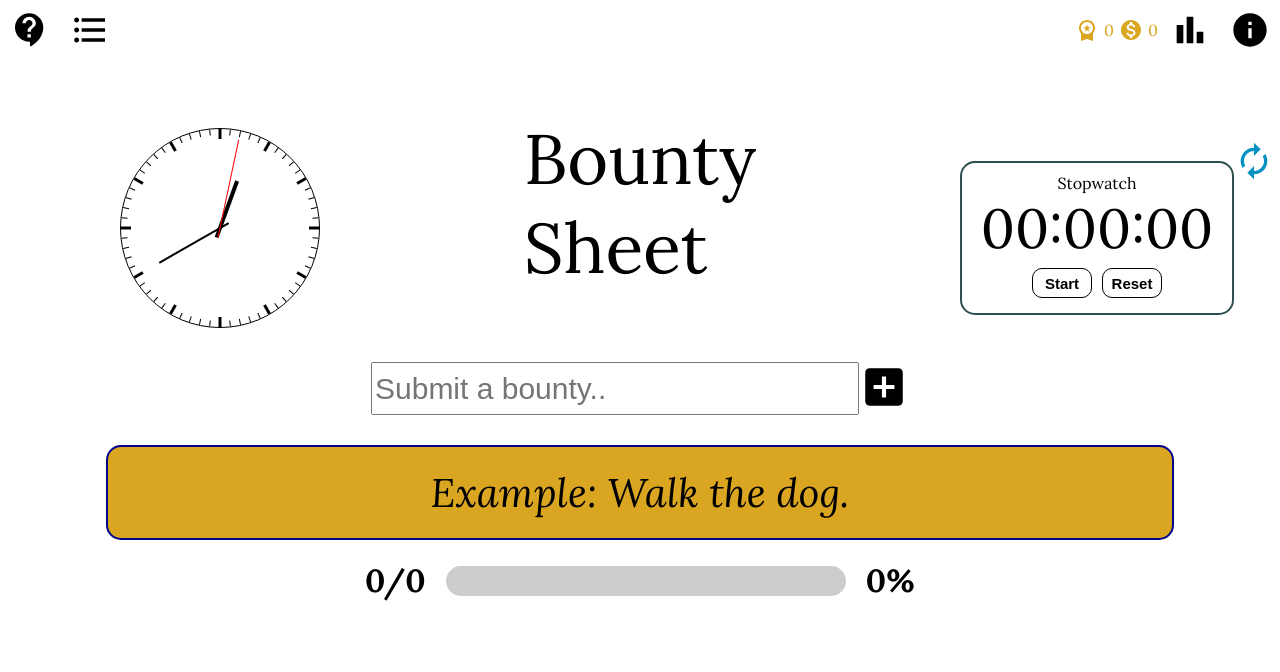
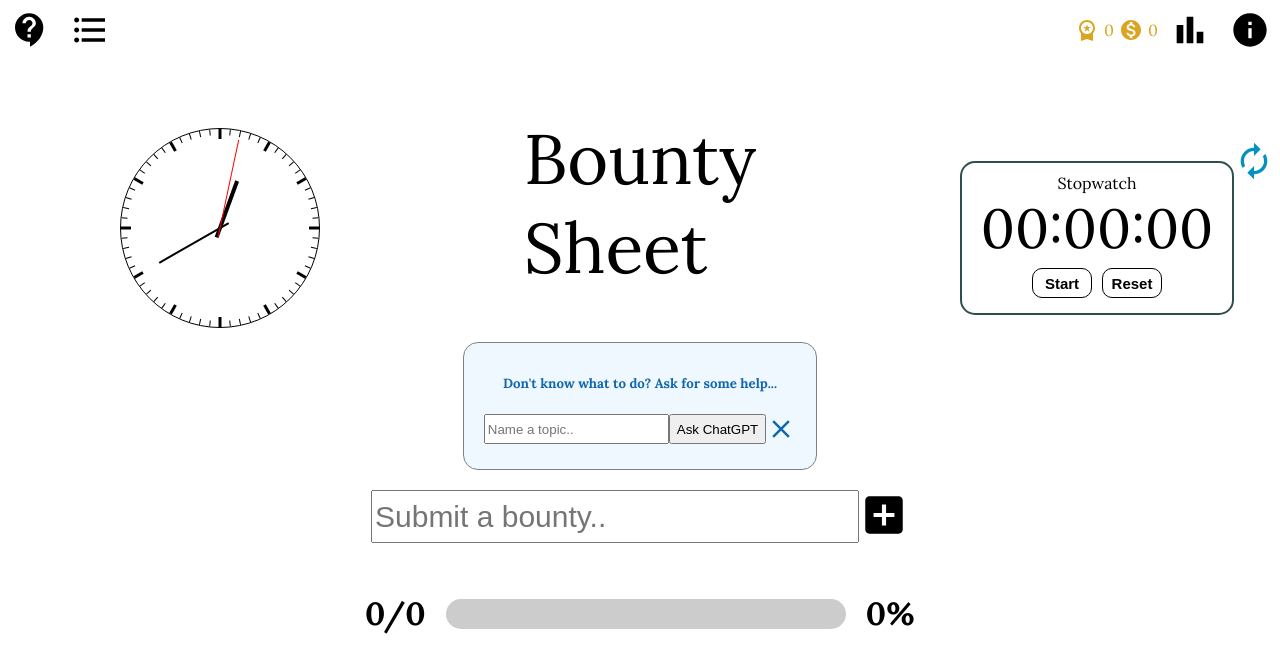
Before and after one commit to taujeng/bountysheet, a React (Create React App) app: page / in a window 1280 px wide. Shown: the top 672 px of the page. Built offline with nearby package versions, Linux system fonts and the light colour scheme.

Commit message:
Add ChatGPT component

```diff
--- a/package.json
+++ b/package.json
@@ -2,6 +2,7 @@
   "name": "bountysheet",
   "version": "0.1.0",
   "private": true,
+  "proxy": "http://localhost:3000",
   "dependencies": {
     "@emotion/react": "^11.10.5",
     "@emotion/styled": "^11.10.5",
@@ -10,6 +11,7 @@
     "@testing-library/jest-dom": "^5.16.5",
     "@testing-library/react": "^13.4.0",
     "@testing-library/user-event": "^13.5.0",
+    "openai": "^3.1.0",
     "react": "^18.2.0",
     "react-clock": "^4.0.0",
     "react-dom": "^18.2.0",
--- a/src/App.js
+++ b/src/App.js
@@ -2,6 +2,8 @@ import Header from './Components/Header/Header'
 import './app.css'
 import NavBar from './Components/NavBar/NavBar'
 import {createContext, useState} from 'react'
+import ChatGPT from './Components/chatGPT/ChatGPT'
+import MyComponent from './Components/chatGPT/MyComponent'
 
 export const UpdateAppContext = createContext(true);
 
@@ -27,6 +29,7 @@ function App() {
       <UpdateAppContext.Provider value={{updateApp, setUpdateApp}}>
         <NavBar history={history}/>
         <Header />
+
       </UpdateAppContext.Provider>
     </div>
   );
--- a/src/Components/BountyList/BountyList.jsx
+++ b/src/Components/BountyList/BountyList.jsx
@@ -130,9 +130,7 @@ const BountyList = ({ time }) => {
           handleTime={handleTime}
         />
       ) : (
-        <div className="current-container example">
-          <em>Example: Walk the dog.</em>
-        </div>
+        <></>
       )}
       <div className="meter-container">
         <h1>
--- a/src/Components/Header/Header.jsx
+++ b/src/Components/Header/Header.jsx
@@ -5,13 +5,15 @@ import Timer from '../Timer/Timer';
 import 'react-clock/dist/Clock.css';
 import './header.css';
 import BountyList from '../BountyList/BountyList';
-import AutorenewIcon from '@mui/icons-material/Autorenew';
+import { Close, Autorenew, SmartToy } from '@mui/icons-material/';
+import ChatGPT from '../chatGPT/ChatGPT';
 
 const Header = () => {
   const [clock, setClock] = useState(new Date());
   const [displayTimer, setDisplayTimer] = useState(false);
   const [timePassed, setTimePassed] = useState(0); // Time from Stopwatch
   const [timerTime, setTimerTime] = useState({ timeLeft: 600, timeUsed: 0 });
+  const [showChatGPT, setShowChatGPT] = useState(true);
 
   let time = displayTimer ? timerTime.timeUsed : timePassed;
 
@@ -96,13 +98,16 @@ const Header = () => {
               />
             )}
           </>
-          <AutorenewIcon
+          <Autorenew
             id="time-swap"
             style={{ fontSize: '40px' }}
             onClick={handleSwitch}
           />
         </div>
       </header>
+      {showChatGPT ? <><ChatGPT setShowChatGPT={setShowChatGPT}/> </>
+       : <SmartToy className="chatGPT-button" onClick={()=>setShowChatGPT(true)} />  }
+
       <BountyList time={time} />
     </div>
   );
--- a/src/Components/Header/header.css
+++ b/src/Components/Header/header.css
@@ -50,3 +50,16 @@
 #time-swap:hover {
   color: #63C5DA;
 }
+
+.header-container .chatGPT-button {
+  cursor: pointer;
+  background: none;
+  color: #1167b1;
+  border: none;
+  height: 50px;
+  width: 50px;
+}
+
+.header-container .chatGPT-button:hover {
+  color: darkred;
+}
--- /dev/null
+++ b/src/Components/chatGPT/ChatGPT.jsx
@@ -0,0 +1,61 @@
+import React, { useState } from 'react';
+import { Close } from '@mui/icons-material/';
+import './chatGPT.css';
+
+const ChatGPT = ({ setShowChatGPT }) => {
+  const [query, setQuery] = useState(''); // submitted by user
+  const [result, setResult] = useState(); // chatGPT's response
+
+  const [error, setError] = useState(null);
+
+  async function onSubmit(e) {
+    e.preventDefault();
+    setResult(null);
+    const fetchCompletions = async () => {
+      try {
+        const res = await fetch('https://api.openai.com/v1/completions', {
+          method: 'POST',
+          headers: {
+            'Content-Type': 'application/json',
+            Authorization: `Bearer ${process.env.REACT_APP_OPENAI_API_KEY}`,
+          },
+          body: JSON.stringify({
+            prompt: `List three tasks to do regarding ${query}`,
+            model: 'text-davinci-002',
+            max_tokens: 50,
+            temperature: 0.5,
+          }),
+        });
+        const json = await res.json();
+        console.log(json);
+        setResult(json.choices[0].text);
+        setError(null);
+      } catch (e) {
+        setError(e);
+      }
+    };
+    fetchCompletions();
+  }
+
+  return (
+    <div className="chatGPT-container">
+      <h5>Don't know what to do? Ask for some help...</h5>
+      <form onSubmit={onSubmit}>
+        <input
+          type="text"
+          name="animal"
+          placeholder="Name a topic.."
+          value={query}
+          onChange={(e) => setQuery(e.target.value)}
+        />
+        <button type="submit">Ask ChatGPT</button>
+        <Close id="chatGPT-close" onClick={() => setShowChatGPT(false)} />
+      </form>
+      <div className="result-container">
+        {error ? <>`An error occured: ${error}`</> : result}
+      </div>
+    </div>
+  );
+};
+
+export default ChatGPT;
--- /dev/null
+++ b/src/Components/chatGPT/MyComponent.jsx
@@ -0,0 +1,42 @@
+import React, { useState, useEffect } from 'react';
+
+const MyComponent = () => {
+  const [completions, setCompletions] = useState(null);
+  const [error, setError] = useState(null);
+
+  useEffect(() => {
+    const fetchCompletions = async () => {
+      try {
+        const res = await fetch('https://api.openai.com/v1/completions', {
+          method: 'POST',
+          headers: {
+            'Content-Type': 'application/json',
+            'Authorization': `Bearer ${process.env.REACT_APP_OPENAI_API_KEY}`,
+          },
+          body: JSON.stringify({
+            prompt: 'Return a javascript array containing three tasks to do at home',
+            model: 'text-davinci-002',
+            max_tokens: 50,
+            temperature: 0.5,
+          }),
+        });
+        const json = await res.json();
+        console.log(json)
+        setCompletions(json.choices[0].text);
+      } catch (e) {
+        setError(e);
+      }
+    };
+    fetchCompletions();
+  }, []);
+
+  if (error) {
+    return <p>An error occurred: {error.message}</p>;
+  } else if (!completions) {
+    return <p>Loading...</p>;
+  } else {
+    return <p>Completion: {completions}</p>;
+  }
+};
+
+export default MyComponent;
--- /dev/null
+++ b/src/Components/chatGPT/chatGPT.css
@@ -0,0 +1,35 @@
+.chatGPT-container {
+  display: flex;
+  flex-direction: column;
+  align-items: center;
+  color: #1167b1;
+  background-color: aliceblue;
+  padding: 10px 20px;
+  border-radius: 15px;
+  border: 0.5px grey solid;
+}
+
+.chatGPT-container form {
+  display: flex;
+}
+
+.chatGPT-container form button {
+  cursor: pointer;
+}
+
+.result-container {
+  margin-top: 15px;
+  display: flex;
+  align-items: center;
+  justify-content: center;
+}
+
+#chatGPT-close {
+  height: 30px;
+  width: 30px;
+  cursor: pointer;
+}
+
+#chatGPT-close:hover {
+  color: darkred;
+}
--- a/src/patchNotes.js
+++ b/src/patchNotes.js
@@ -21,6 +21,10 @@ export default function patchNotes() {
     4: {
       date: "December 8, 2022",
       notes: ["Added a modal for the daily bounty/time."]
+    },
+    5: {
+      date: "December 17, 2022",
+      notes: ["Don't know what to do? Ask ChatGPT! Suggest a topic, and ChatGPT will provide three suggestions."]
     }
   }
   return data;
```
Also changed, not shown: 2 other files (tests, documents, lock files or other folders).
